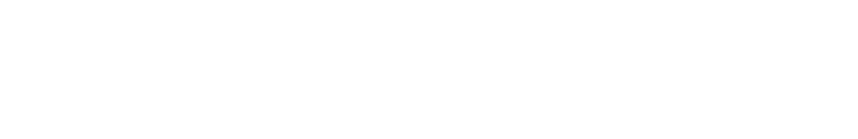
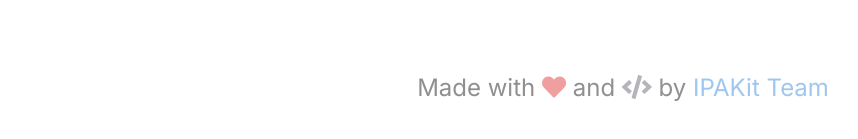
Before and after one commit to itss0n1c/iPAKit, a Svelte app in the folder site/: page / in a window 1280 px wide. Shown: the part 359-498 px from the top of the page, without its empty margins (17-875 px from the left). Built offline with nearby package versions, Linux system fonts and the light colour scheme; no server answers.

Commit message:
A few UI changes

```diff
--- a/site/src/App.svelte
+++ b/site/src/App.svelte
@@ -38,6 +38,11 @@ import Endpoint from "./Endpoint.svelte";
 		  </div>
 	  </div>
   </section>
+  <section class="footer">
+	<p>Made with <i class="fas fa-heart color-red"></i> and <i class="fas fa-code color-gray"></i> by <a href="https://github.com/IPAKit-Team" class="link color-blue" rel="noopener" target="_blank">IPAKit Team</a></p>
+  </section>
+
+
 </main>
 
 <style global lang="scss">
@@ -112,6 +117,14 @@ import Endpoint from "./Endpoint.svelte";
 		font-weight: 700;
 	}
 
+	section.footer {
+		display:flex;
+		justify-content: center;
+		align-items: center;
+		font-size: 1.5rem;
+		opacity: 0.5;
+	}
+
 
 	 form {
 	   margin-top: 1rem;
@@ -150,7 +163,7 @@ import Endpoint from "./Endpoint.svelte";
 		 box-shadow: unset;
 		   }
 	   html, body, main {
-		 background: #1C1C1E;
+		 background: #111;
 		 color: white;
 	   }
 
@@ -159,7 +172,7 @@ import Endpoint from "./Endpoint.svelte";
 	   }
 
 	   section.header {
-		   background: #222;
+		   background: #171717;
 		   border-bottom: none;
 	   }
 	 }
--- a/site/src/Endpoint.svelte
+++ b/site/src/Endpoint.svelte
@@ -62,7 +62,7 @@ import 'highlight.js/styles/atom-one-dark.css'
 	<div class="queries">
 		{#each Object.keys(queries) as k}
 			<div class="query input-field">
-				<input type="url" placeholder={k} bind:value={queries[k]}  />
+				<input type="text" placeholder={k} bind:value={queries[k]}  />
 			</div>
 		{/each}
 	</div>
@@ -109,7 +109,7 @@ import 'highlight.js/styles/atom-one-dark.css'
 		overflow-x: hidden;
 	}
 
-	.input-field input[type='url'] {
+	.input-field input[type='text'] {
 		   background: #fff;
 		   border: 0;
 		   padding: 0.6rem;
@@ -124,7 +124,7 @@ import 'highlight.js/styles/atom-one-dark.css'
 		   border: 1px solid rgba(100, 100, 100, 0.1);
 	   }
 
-	 .input-field input[type='url']:focus {
+	 .input-field input[type='text']:focus {
 	   outline: none;
 	 }
 
@@ -142,17 +142,17 @@ import 'highlight.js/styles/atom-one-dark.css'
 	   @media (prefers-color-scheme: dark) {
 
 		.endpoint {
-			background: #333;
+			background: #222;
 			color: #888;
 		}
-		   .input-field input[type='url'] {
-			   background: #333;
-			   color: white;
+		   .input-field input[type='text'] {
+			   background: #222;
+			   color: #ccc;
 		 box-shadow: unset;
 		   }
 
 		   main {
-			   background: #1f1f1f;
+			   background: #171717;
 
 		   }
 
```
Also changed, not shown: 3 other files (tests, documents, lock files or other folders).
